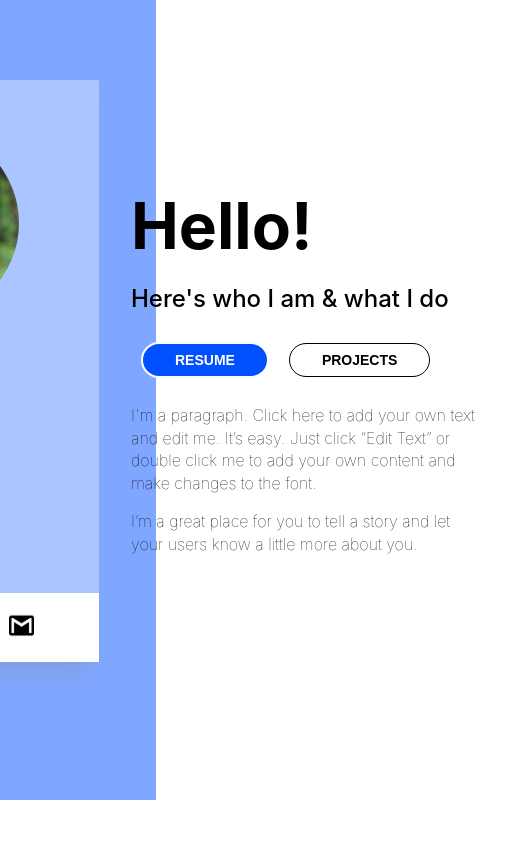
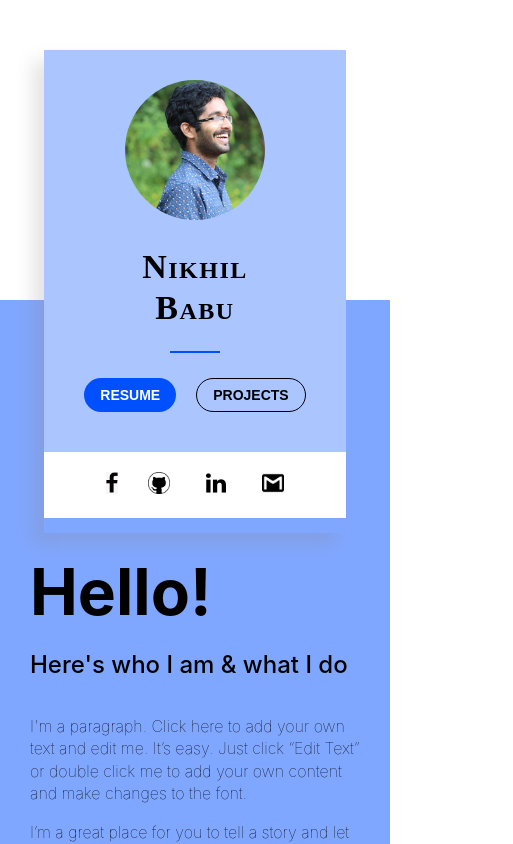
Before and after one commit to Nikhil713/Portfolio, a React (Create React App) app in the folder website/: page / in a window 390 px wide. Shown: the top 844 px of the page, 513 px wide, since content can reach past the window. Built offline with nearby package versions, Linux system fonts and the light colour scheme.

Commit message:
Add aos library

```diff
--- a/website/package.json
+++ b/website/package.json
@@ -6,6 +6,7 @@
     "@testing-library/jest-dom": "^4.2.4",
     "@testing-library/react": "^9.3.2",
     "@testing-library/user-event": "^7.1.2",
+    "aos": "^3.0.0-beta.6",
     "react": "^16.13.1",
     "react-dom": "^16.13.1",
     "react-scripts": "3.4.1"
--- a/website/src/pages/home/home.css
+++ b/website/src/pages/home/home.css
@@ -13,6 +13,8 @@
     display: flex;
     justify-content: center;
     align-items: center;
+
+    overflow-x: hidden;
 }
 
 .bg-home {
@@ -21,14 +23,21 @@
     height: auto;
     width: 100%;
 
+    display: flex;
+
     z-index: -1;
 }
 
 .bg-home-left {
     height: 50rem;
-    width: 40%;
+    width: 760px;
+    max-width: 40%;
+    background-color: rgb(128, 167, 255);
+}
 
-    background-color: rgb(128, 167, 255);
+.bg-home-right {
+    height: 50rem;
+    width: 60%;
 }
 
 .home-info {
@@ -43,10 +52,8 @@
 }
 
 .home-card {
-    height: fit-content;
-    width: fit-content;
 
-    padding: 3rem 5rem;
+    padding: 3rem 5rem 1rem 5rem;
 
     display: flex;
     flex-direction: column;
@@ -73,6 +80,7 @@
     line-height: 1.2em;
     letter-spacing: 2px;
     font-family: 'Monteserat';
+    font-variant-caps: petite-caps;
 }
 
 .card-name-underline {
@@ -84,8 +92,11 @@
     border-top: 2px solid rgba(0, 80, 255, 1);
 }
 
+.card-subtitle {
+    margin-top: 10px;
+}
 .card-subtitle>h3 {
-    font: normal normal normal 17px/1.4em avenir-lt-w01_35-light1475496, sans-serif;
+    font: 17px sans-serif;
     text-align: center;
     letter-spacing: 0.25em;
     line-height: 1rem;
@@ -105,6 +116,22 @@
 .card-contact img {
     margin: 15px 20px;
     cursor: pointer;
+}
+
+.fb{
+    width: 15px;
+}
+
+.github{
+    width: 25px;
+}
+
+.linkedin{
+    width: 35px;
+}
+
+.gmail{
+    width: 25px;
 }
 
 .home-side-info {
@@ -153,20 +180,27 @@
     cursor: pointer;
 }
 
-.info-b1 {
+.info-b1{
     border: 2px white solid;
     background-color: rgba(0, 80, 255, 1);
+    color: white;
+}
+
+.info-b1 > a {
+    text-decoration: none;
     color: white;
 }
 
 .info-b1:hover{
     border: 2px solid rgba(0, 80, 255, 1);
     background-color: white;
-    color: black;
 
     transition: 0.4s;
 }
 
+.info-b1:hover > a{
+    color: black;
+}
 .info-b2 {
     border: 1px solid;
     background-color: white;
@@ -181,9 +215,149 @@
     transition: 0.4s;
 }
 
+.mobile-info-buttons {
+    display: none !important;
+}
+
 .info-details {
     width: 350px;
 
     line-height: 1.4rem;
     font-weight: 100;
 }
+
+
+@media only screen and (max-width:900px){
+    .bg-home{
+        /* position: relative; */
+        display: flex;
+        flex-direction: column;
+    }
+
+    .bg-home-left{
+        background-color: white;
+        height: 300px;
+        width: 100%;
+        max-width: 100%;
+    }
+
+    .bg-home-right{
+        height: 700px;
+        width: 100%;
+        background-color: rgb(128, 167, 255);
+    }
+
+    .home {
+        display: flex;
+        justify-content: center;
+        align-items: center;
+    }
+
+    .home-info{
+        display: flex;
+        flex-direction: column;
+        justify-content: center;
+        align-items:center;
+        margin: 0;
+    }
+
+    .home-card-container{
+        margin: 50px 10px 20px 10px;
+    }
+
+    .home-card{
+        padding: 30px 30px 20px 30px;
+    }
+
+    .card-img >img{
+        max-width: 140px;
+    }
+
+    .card-name {
+        font-size: 17px;
+    }
+
+    .card-name > h1{
+        letter-spacing: 1.5px;
+    }
+
+    .card-subtitle >h3 {
+        font-size: 17px;
+    }
+
+    .mobile-card-subtitle {
+        display: none;
+    }
+
+    .mobile-info-buttons{
+        display: flex !important;
+        margin: 0;
+    }
+
+    .info-buttons{
+        margin: 0;
+        padding: 10px 0px;
+    }
+
+    .info-buttons > button{
+        /* font-size: 10px; */
+        padding: 0.5rem 1rem;
+    }
+
+    .info-b1 {
+        border: none;
+    }
+
+    .info-b2 {
+        border: 1px solid;
+        background-color: rgb(170, 197, 255);;
+    }
+
+    .card-contact{
+        width: inherit;
+        padding: 0 20px;
+    }
+
+    .card-contact img {
+        padding: 0;
+        margin: 15px;
+    }
+    .fb{
+        width: 12px;
+    }
+
+    .github{
+        width: 22px;
+    }
+
+    .linkedin{
+        width: 32px;
+    }
+
+    .gmail{
+        width: 22px;
+    }
+
+    .card-blankspace {
+        height: 15px;
+    }
+
+    .home-side-info{
+        margin: 0 20px;
+        padding: 0;
+        /* border: solid; */
+    }
+
+    .home-side-info >div{
+        margin: 0px 10px;
+    }
+
+    .pc-info-buttons {
+        display: none;
+    }
+
+    .info-details {
+        width:auto;
+    }
+
+}
--- a/website/src/pages/home/home.js
+++ b/website/src/pages/home/home.js
@@ -1,6 +1,8 @@
 import React from 'react'
 import './home.css'
 
+import AOS from 'aos';
+import 'aos/dist/aos.css';
 
 import profile from '../../assets/Nikhil.jpg'
 import fb from '../../assets/fb.png'
@@ -8,7 +10,11 @@ import github from '../../assets/github.png'
 import linkedin from '../../assets/linkedin.png'
 import gmail from '../../assets/gmail.png'
 
+import resume from '../../assets/Nikhil_Resume.pdf'
+
 // CODE FOR HOMEPAGE
+
+AOS.init();
 
 export default class Home extends React.Component {
     render() {
@@ -22,6 +28,7 @@ export default class Home extends React.Component {
                 </div>
 
                 <div className="home">
+
                     <div className="home-info">
 
                         <div className="home-card-container">
@@ -38,23 +45,40 @@ export default class Home extends React.Component {
 
                                 <div className="card-name-underline"></div>
 
-                            <div className="card-subtitle">
+                                <div className="card-subtitle mobile-card-subtitle">
                                     <h3>PROJECT MANAGER</h3>
                                 </div>
+
+                                <div className="info-buttons mobile-info-buttons">
+                                    <button className="info-b1">RESUME</button>
+                                    <button className="info-b2">PROJECTS</button>
+                                </div>
+
 
                             </div>
 
                             <div className="card-contact">
-                                <a href="https://www.facebook.com/profile.php?id=100008338440903" target="blank"><img src={fb} alt="fb-logo" style={{width:"15px"}}></img></a>
-                                <a href="https://github.com/Nikhil713" target="blank"><img src={github} alt="github-logo" style={{width:"25px"}}></img></a>
-                                <a href="https://www.linkedin.com/in/nikhil713/" target="blank"><img src={linkedin} alt="linkedin-logo" style={{width:"35px"}}></img></a>
-                                <a href="mailto:nikhilbabu213@gmail.com" target="blank"><img src={gmail} alt="gmail-logo" style={{width:"25px"}}></img></a>
+                                <a href="https://www.facebook.com/profile.php?id=100008338440903" target="blank" data-aos="fade-right" data-aos-duration="1000">
+                                    <img src={fb} alt="fb-logo" className="fb"></img>
+                                </a>
+                                <a href="https://github.com/Nikhil713" target="blank" data-aos="fade-right" data-aos-duration="1000" data-aos-delay="500">
+                                    <img src={github} alt="github-logo" className="github"></img>
+                                </a>
+                                <a href="https://www.linkedin.com/in/nikhil713/" target="blank" data-aos="fade-right" data-aos-duration="1000" data-aos-delay="1000">
+                                    <img src={linkedin} alt="linkedin-logo" className="linkedin"></img>
+                                </a>
+                                <a href="mailto:nikhilbabu213@gmail.com" target="blank" data-aos="fade-right" data-aos-duration="1000" data-aos-delay="1500">
+                                    <img src={gmail} alt="gmail-logo" className="gmail"></img>
+                                </a>
+                            </div>
+                            <div className="card-blankspace">
+
                             </div>
                         </div>
 
                         <div className="home-side-info">
 
-                            <div className="info-head">
+                            <div className="info-head" data-aos="fade-down" data-aos-duration="1000">
                                 <h1>Hello!</h1>
                             </div>
 
@@ -62,8 +86,8 @@ export default class Home extends React.Component {
                                 <h2>Here's who I am & what I do</h2>
                             </div>
 
-                            <div className="info-buttons">
-                                <button className="info-b1">RESUME</button>
+                            <div className="info-buttons pc-info-buttons">
+                                <button className="info-b1"><a href={resume} download>RESUME</a></button>
                                 <button className="info-b2">PROJECTS</button>
                             </div>
 
@@ -73,6 +97,7 @@ export default class Home extends React.Component {
                             </div>
 
                         </div>
+
                     </div>
                 </div>
             </div>
```
Also changed, not shown: 2 other files (tests, documents, lock files or other folders). Lines whose indentation alone changed are shown as unchanged.
